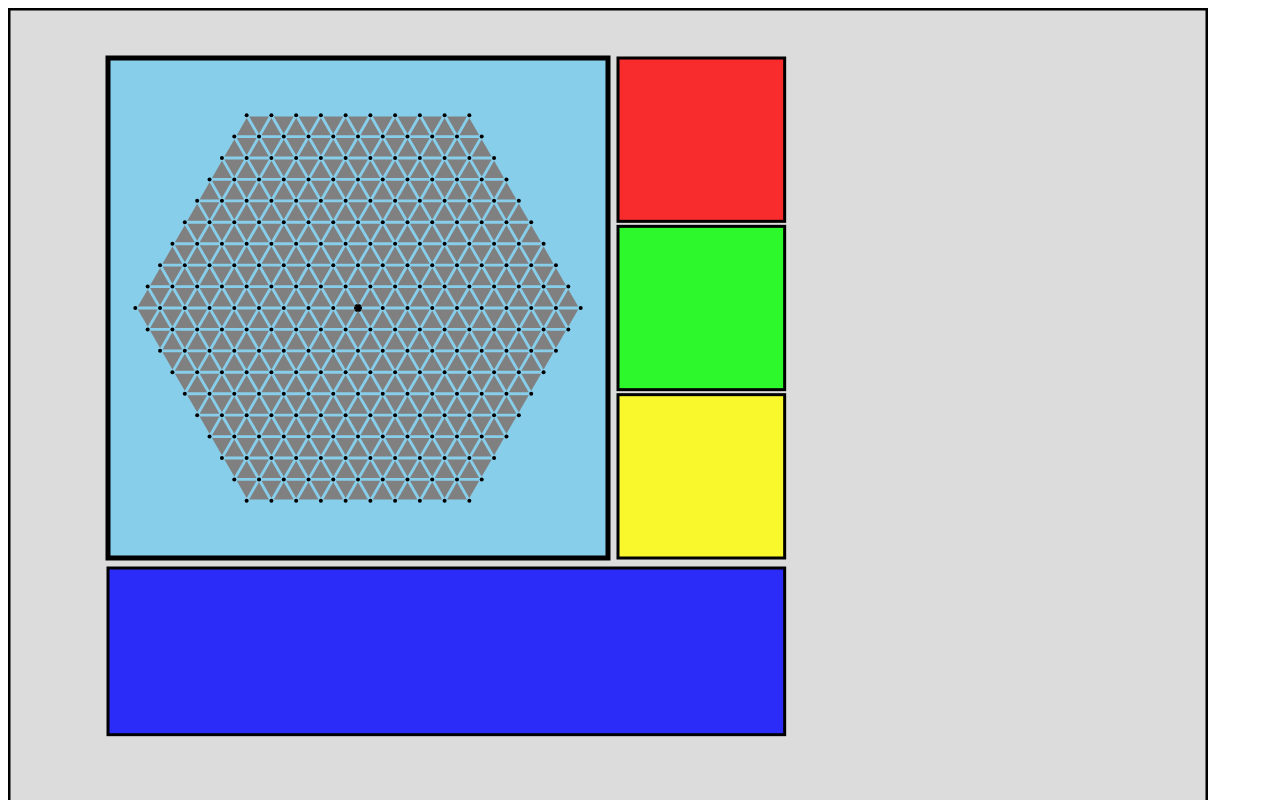
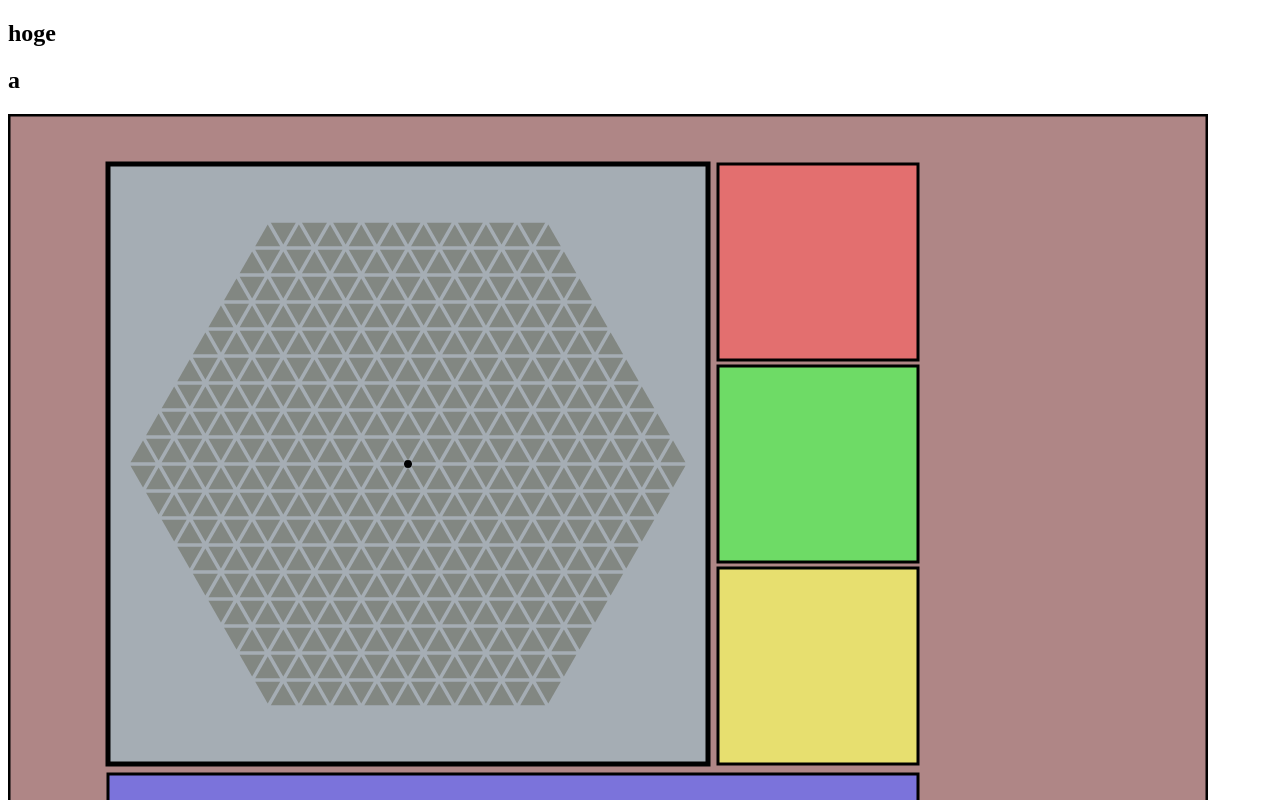
Before and after one commit to zawakin/blokus, a plain HTML site: page index.html in a window 1280 px wide. Shown: the top 800 px of the page. Drawn offline with Linux system fonts and the light colour scheme.

Commit message:
色の調整。置いたときの三角形の大きさ変更。
黒い三角形が出るバグはarcでもbeginPathを読んでないのが原因だった。

```diff
--- a/GUI.js
+++ b/GUI.js
@@ -65,19 +65,21 @@ class BaseCanvas{
 
 
 var ColorInfo = {
+    gameboard : "rgba(175, 134, 134, 1)",
+    boardcanvas : "#a5adb4",
     forBoard : {
-        NONE : "gray",
+        NONE : "rgb(130, 135, 130)",
         BLUE : "rgba(0,0,255,0.9)",
         RED : "rgba(255,0,0,0.9)",
         GREEN : "rgba(0,255,0,0.0.9)",
-        YELLOW : "rgba(255,255,0,0. 5)"
+        YELLOW : "rgba(250, 250, 14, 1)"
     },
     forKomadai : {
         NONE : "gray",
-        BLUE : "rgba(0,0,255,0.8)",
-        RED : "rgba(255,0,0,0.8)",
-        GREEN : "rgba(0,255,0,0.8)",
-        YELLOW : "rgba(255,255,0,0.8)"
+        BLUE : "rgba(111, 111, 241, 0.8)",
+        RED : "rgba(241, 105, 105, 0.8)",
+        GREEN : "rgba(94, 241, 94, 0.8)",
+        YELLOW : "rgba(246, 246, 105, 0.8)"
 
     }
 };
@@ -92,16 +94,13 @@ class GameCanvas extends BaseCanvas{
         this.game = game;
         this.my_color = my_color;
         let board_pos = new Point(100, 50); //ボードの相対位置、幅、高さ
-        let board_w = 500;
-        let board_h = 500;
+        let board_w = 600;
+        let board_h = 600;
 
         this.all_canvas = [];
         this.boardcanvas = new BoardCanvas(this.game.board, this.ctx, board_pos, board_w, board_h);
         this.all_canvas.push(this.boardcanvas); //ここにcanvasを詰め込む
-        // this.testcanvas = new TestCanvas(this.ctx, new Point(300,300), 300, 300);
-        // this.all_canvas.push(this.testcanvas);
 
-        // console.log(i);
         console.log(this.game.n_player);
         let sukima = 5 / 500 * this.boardcanvas.w;
         let komadai_h = (this.boardcanvas.h - 2 * sukima) / 3;
@@ -115,11 +114,6 @@ class GameCanvas extends BaseCanvas{
             let kc = new KomadaiCanvas(this.game, color, this.ctx, new Point(x0, y0+(h+sukima)*(i-1)), w, h);
             this.all_canvas.push(kc);
         }
-        // for(let player of this.game.players){
-        //     if(player.color != this.my_color){
-        //
-        //     }
-        // }
         let my_pos = this.boardcanvas.pos.add(new Point(0, this.boardcanvas.h + 10));
         let my_w = this.boardcanvas.w + 10 + komadai_w;
         let my_h = this.boardcanvas.w / 3;
@@ -149,7 +143,7 @@ class GameCanvas extends BaseCanvas{
     }
     draw(){
         this.ctx.clearRect(this.pos.x, this.pos.y, this.w, this.h);
-        this.ctx.fillStyle = "rgba(220,220,220,1)";
+        this.ctx.fillStyle = ColorInfo.gameboard;
         this.ctx.fillRect(this.pos.x, this.pos.y, this.w, this.h);
         this.ctx.lineWidth = 5.0;
         this.ctx.strokeRect(this.pos.x, this.pos.y, this.w, this.h);
@@ -190,6 +184,8 @@ class BoardCanvas extends BaseCanvas{
             if(this.board.on_board(_ijk)){
                 this.te = new Te(_ijk, new Piece(0, true, Color.YELLOW), this._rot, 1);
                 this.selected = true;
+            }else{
+                // this.selected = false;
             }
             if(this.board.on_board(_ijk) && user.wheel != 0){
                 this._rot += user.wheel;
@@ -205,22 +201,23 @@ class BoardCanvas extends BaseCanvas{
         }
     }
     draw(){
-        this.ctx.fillStyle = "skyblue";
+        this.ctx.fillStyle = ColorInfo.boardcanvas;
         this.ctx.fillRect(this.pos.x, this.pos.y, this.w, this.h);
         this.ctx.lineWidth = 5.0;
         this.ctx.strokeRect(this.pos.x, this.pos.y, this.w, this.h);
-        let size = 20 / 700 * this.w;
+        let size = 21 / 700 * this.w;
         this.tri_size = size;
         this.vi = new Point(0, 1).multiply(size);
         this.vj = new Point(-sqrt(3)/2, -1/2).multiply(size);
         this.vk = new Point(+sqrt(3)/2, -1/2).multiply(size);
         let vi = this.vi; let vj = this.vj; let vk = this.vk;
-        //点の描画（確認用）
+        // 点の描画（確認用）
         for(let point of this.board.points){
             let relp = this.vi.multiply(point[0]).add(this.vj.multiply(point[1]).add(this.vk.multiply(point[2])));
             this.ctx.fillStyle = "black";
+
             this.ctx.beginPath();
-            this.ctx.arc(this.abs_center.add(relp).x, this.abs_center.add(relp).y, 2, 0, 2*PI);
+            // this.ctx.arc(this.abs_center.add(relp).x, this.abs_center.add(relp).y, 2, 0, 2*PI);
             if(point[0] == 0 && point[1] == 0 && point[2] == 0){
                 this.ctx.arc(this.abs_center.add(relp).x, this.abs_center.add(relp).y, 4, 0, 2*PI);
             }
@@ -229,20 +226,20 @@ class BoardCanvas extends BaseCanvas{
         //三角形の描画
         for(let triangle of this.board.triangles){
             let color = this.board.blocks[triangle[0]][triangle[1]][triangle[2]];
-            this.draw_triangle(IPoint.from_arr(triangle), ColorInfo.forBoard[S_Color[color]]);
+            this.draw_triangle(IPoint.from_arr(triangle), ColorInfo.forBoard[S_Color[color]], color!=Color.NONE);
         }
-        //カーソルは盤上にマウスが来たときのみ表示
+        // カー,ソルは盤上にマウスが来たときのみ表示
         if(this.board.on_board(this.ip_cursor)){
             this.draw_triangle(this.ip_cursor, "red");
         }
         if(this.selected && this.board.can_put(this.te)){
             for(let ip of this.te.slided_content){
-                this.draw_triangle(ip, "blue");
+                this.draw_triangle(ip, "blue", true);
             }
         }
     }
 
-    draw_triangle(ip, color){
+    draw_triangle(ip, color, larger){
         //ボード座標系の三角形に色を付ける
         let ps = ip.get_points_around_triangle();
         let relps = [];
@@ -250,7 +247,9 @@ class BoardCanvas extends BaseCanvas{
             let relp = this.vi.multiply(point.i).add(this.vj.multiply(point.j).add(this.vk.multiply(point.k)));
             relps.push(relp);
         }
-        relps = Point.change_ratio_triangle(0.8, relps);
+        let alpha = 0.8;
+        if(larger) alpha = 0.9;
+        relps = Point.change_ratio_triangle(alpha, relps);
         let absps = [];
         for(let relp of relps){
             absps.push(relp.add(this.abs_center));
@@ -262,7 +261,8 @@ class BoardCanvas extends BaseCanvas{
         this.ctx.moveTo(absps[0].x, absps[0].y);
         this.ctx.lineTo(absps[1].x, absps[1].y);
         this.ctx.lineTo(absps[2].x, absps[2].y);
-        this.ctx.closePath();
+        this.ctx.lineTo(absps[0].x, absps[0].y);
+        // this.ctx.closePath();
         this.ctx.fill();
 
     }
@@ -311,14 +311,6 @@ class KomadaiCanvas extends BaseCanvas{
         this.ctx.fillStyle = "black"
         this.ctx.lineWidth = 3;
         this.ctx.strokeRect(this.pos.x, this.pos.y, this.w, this.h);
-        // this.ctx.beginPath();
-        // this.ctx.moveTo(this.pos.x, this.pos.y);
-        // this.ctx.lineTo(this.pos.x+this.w, this.pos.y);
-        // this.ctx.lineTo(this.pos.x+this.w, this.pos.y+this.h);
-        // this.ctx.lineTo(this.pos.x, this.pos.y+this.h);
-        // this.ctx.lineTo(this.pos.x, this.pos.y);
-        // this.ctx.stroke();
-        this.ctx.lineWidth = 1.0;
     }
 }
 
--- a/blokus.js
+++ b/blokus.js
@@ -312,7 +312,8 @@ class IPoint{
 }
 
 var BasePieceSet = [
-    [[0,0,1],[1,0,0],[0,1,0]]
+    // [[0,0,1],[1,0,0],[0,1,0]],
+    [[0,0,1],[0,-1,0],[1,0,0],[0,0,-1]]
     // [[0,0,1], []]
 ];
 var PieceSet = [];
--- a/index.html
+++ b/index.html
@@ -13,11 +13,11 @@
 
     </head>
     <body>
+        <div id="debugbox">
+            <h2 id="debug" >hoge</h2>
+        </div>
         <canvas id="cnvs" width="1200" height="1000"
         style="background-color:white; left:0px; top:0px; " class="unselectable"></canvas>
         <br />
-        <div id="debugbox">
-            <h2 id="debug" >hoge</h2>
-        </div>
     </body>
 </html>
--- a/main.js
+++ b/main.js
@@ -47,6 +47,7 @@ $(function(){
     });
 
     $("#cnvs").mousewheel((eo, delta, deltaX, deltaY)=>{
+        eo.preventDefault();
         user.wheel = delta;
         console.log(delta, deltaX, deltaY);
     });
@@ -60,7 +61,7 @@ $(function(){
         user.mouseup = false;
     }
 
-
+    console.log(game.board.triangles);
 
     setInterval(render, 10);
 });
```
